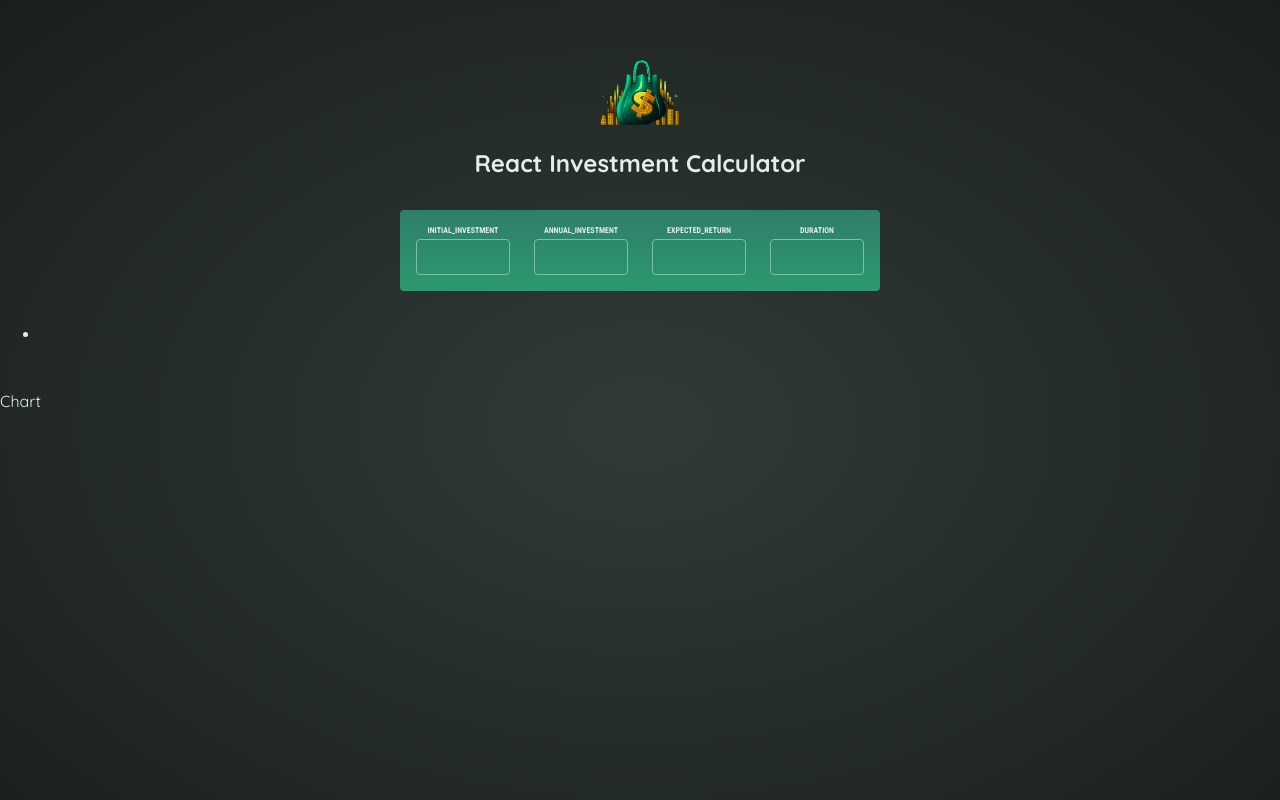
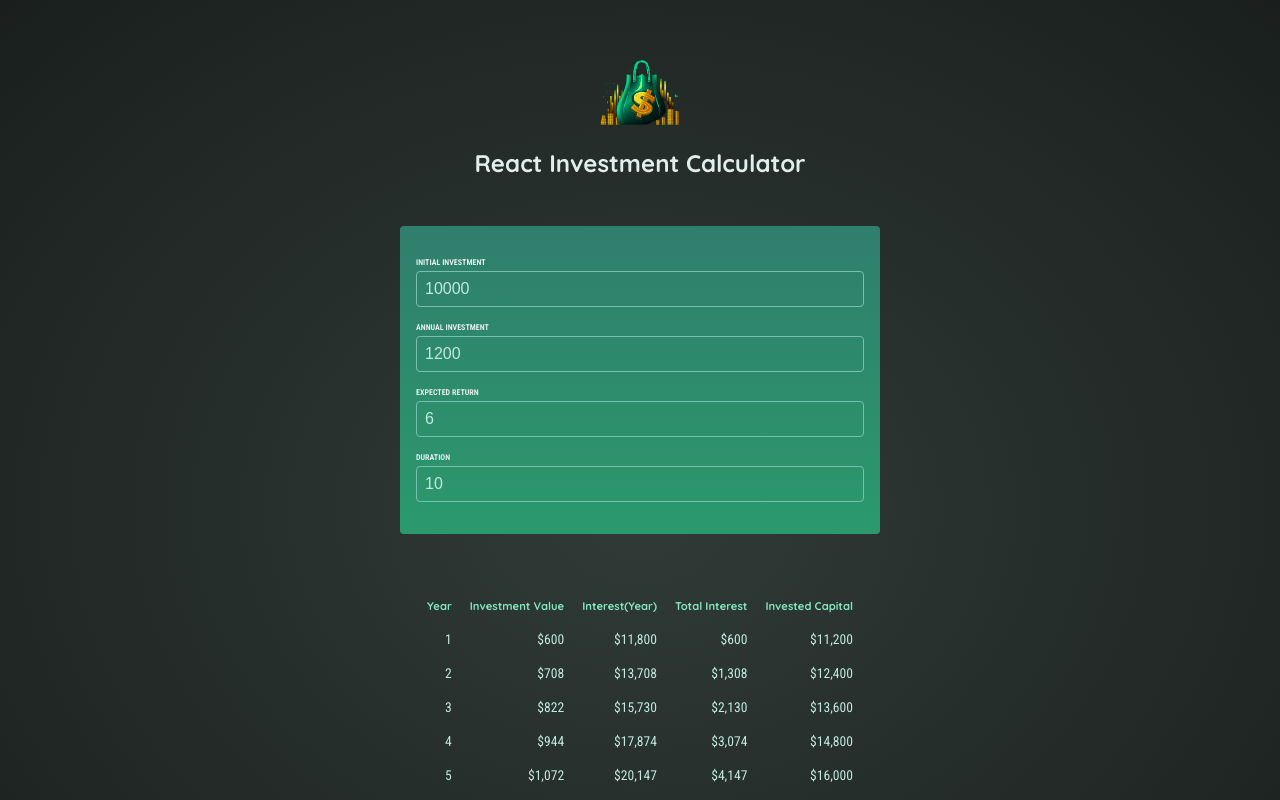
Before and after one commit to third-park/investment-calculator, a React (Vite) app: page / in a window 1280 px wide. Shown: the top 800 px of the page. Built offline with nearby package versions, Linux system fonts and the light colour scheme.

Commit message:
투자계산기 완성

```diff
--- a/src/App.jsx
+++ b/src/App.jsx
@@ -2,27 +2,33 @@ import { useState } from "react";
 import Loading from "./components/Loading";
 import Header from "./components/Header/Header";
 import Chart from "./components/Chart/Chart";
+import UserInput from "./components/UserInput/UserInput";
 
 function App() {
   const [userInput, setUserInput] = useState({
-    INITIAL_INVESTMENT: "",
-    ANNUAL_INVESTMENT: "",
-    EXPECTED_RETURN: "",
-    DURATION: "",
+    initialInvestment: 10000,
+    annualInvestment: 1200,
+    expectedReturn: 6,
+    duration: 10,
   });
 
-  function handleInputChange(name, value) {
-    setUserInput((prev) => ({
-      ...prev,
-      [name]: value,
-    }));
+  const inputIsValid = userInput.duration >= 1;
+
+  function handleChange(inputIdentifier, newValue) {
+    setUserInput((prevUserInput) => {
+      return {
+        ...prevUserInput,
+        [inputIdentifier]: +newValue,
+      };
+    });
   }
-
 
   return (
     <>
-      <Header inputValues={userInput} onInputChange={handleInputChange} />
-      <Chart inputData={userInput} />
+      <Header />
+      <UserInput userInput={userInput} onChange={handleChange}/>
+      {!inputIsValid && <p className="center">duration을 0보다 크게 설정해주세요.</p>}
+      {inputIsValid && <Chart inputData={userInput} />}
     </>
   );
 }
--- a/src/components/Chart/Chart.jsx
+++ b/src/components/Chart/Chart.jsx
@@ -1,13 +1,38 @@
-import React from 'react'
+import React from "react";
+import { calculateInvestmentResults, formatter } from "../../util/investment";
 
-function Chart() {
-
-  console.log("?");
-
+function Chart({ inputData }) {
+  let resultData = calculateInvestmentResults(inputData);
+  const initialInvestment = resultData[0].valueEndOfYear - resultData[0].interest - resultData[0].annualInvestment;
 
   return (
-    <div>Chart</div>
-  )
+    <table id="result">
+      <thead>
+        <tr>
+          <th>Year</th>
+          <th>Investment Value</th>
+          <th>Interest(Year)</th>
+          <th>Total Interest</th>
+          <th>Invested Capital</th>
+        </tr>
+      </thead>
+      <tbody>
+        {resultData.map((data) => {
+          const totalInterest = data.valueEndOfYear - data.annualInvestment * data.year - initialInvestment;
+          const totalAmountInvested = data.valueEndOfYear - totalInterest;
+          return (
+            <tr key={data.year}>
+              <td>{data.year}</td>
+              <td>{formatter.format(data.interest)}</td>
+              <td>{formatter.format(data.valueEndOfYear)}</td>
+              <td>{formatter.format(totalInterest)}</td>
+              <td>{formatter.format(totalAmountInvested)}</td>
+            </tr>
+          );
+        })}
+      </tbody>
+    </table>
+  );
 }
 
-export default Chart
+export default Chart;
--- a/src/components/Header/Header.jsx
+++ b/src/components/Header/Header.jsx
@@ -1,5 +1,4 @@
 import React from "react";
-import UserInput from "../UserInput/UserInput";
 import mainImg from "../../assets/investment-calculator-logo.png";
 
 function Header({ inputValues, onInputChange }) {
@@ -7,17 +6,6 @@ function Header({ inputValues, onInputChange }) {
     <div id="header">
       <img src={mainImg} alt="dd" />
       <h1>React Investment Calculator</h1>
-      <div id="user-input">
-        <div className="input-group">
-          <UserInput type="number" value={inputValues.INITIAL_INVESTMENT} name="INITIAL_INVESTMENT" onChange={onInputChange} />
-          <UserInput type="number" value={inputValues.ANNUAL_INVESTMENT} name="ANNUAL_INVESTMENT" onChange={onInputChange} />
-          <UserInput type="number" value={inputValues.EXPECTED_RETURN} name="EXPECTED_RETURN" onChange={onInputChange} />
-          <UserInput type="number" value={inputValues.DURATION} name="DURATION" onChange={onInputChange} />
-        </div>
-      </div>
-      <ul>
-        <li></li>
-      </ul>
     </div>
   );
 }
--- a/src/components/UserInput/UserInput.jsx
+++ b/src/components/UserInput/UserInput.jsx
@@ -1,16 +1,28 @@
 import React, { useState } from "react";
 
-function UserInput({ type, value, name, onChange }) {
-
-  function handleChange(e) {
-    onChange(name, e.target.value);
-  }
+function UserInput({ userInput, onChange}) {
 
   return (
-    <div>
-      <label>{name}</label>
-      <input type={type} value={value} name={name} onChange={handleChange}></input>
-    </div>
+    <section id="user-input">
+      <div className="user-group">
+        <p>
+          <label>Initial Investment</label>
+          <input type="number" required value={userInput.initialInvestment} onChange={e=>onChange('initialInvestment', e.target.value)} ></input>
+        </p>
+        <p>
+          <label>Annual Investment</label>
+          <input type="number" required value={userInput.annualInvestment} onChange={e=>onChange('annualInvestment', e.target.value)} ></input>
+        </p>
+        <p>
+          <label>Expected Return</label>
+          <input type="number" required value={userInput.expectedReturn} onChange={e=>onChange('expectedReturn', e.target.value)} ></input>
+        </p>
+        <p>
+          <label>Duration</label>
+          <input type="number" required value={userInput.duration} onChange={e=>onChange('duration', e.target.value)} ></input>
+        </p>
+      </div>
+    </section>
   );
 }
 
```
